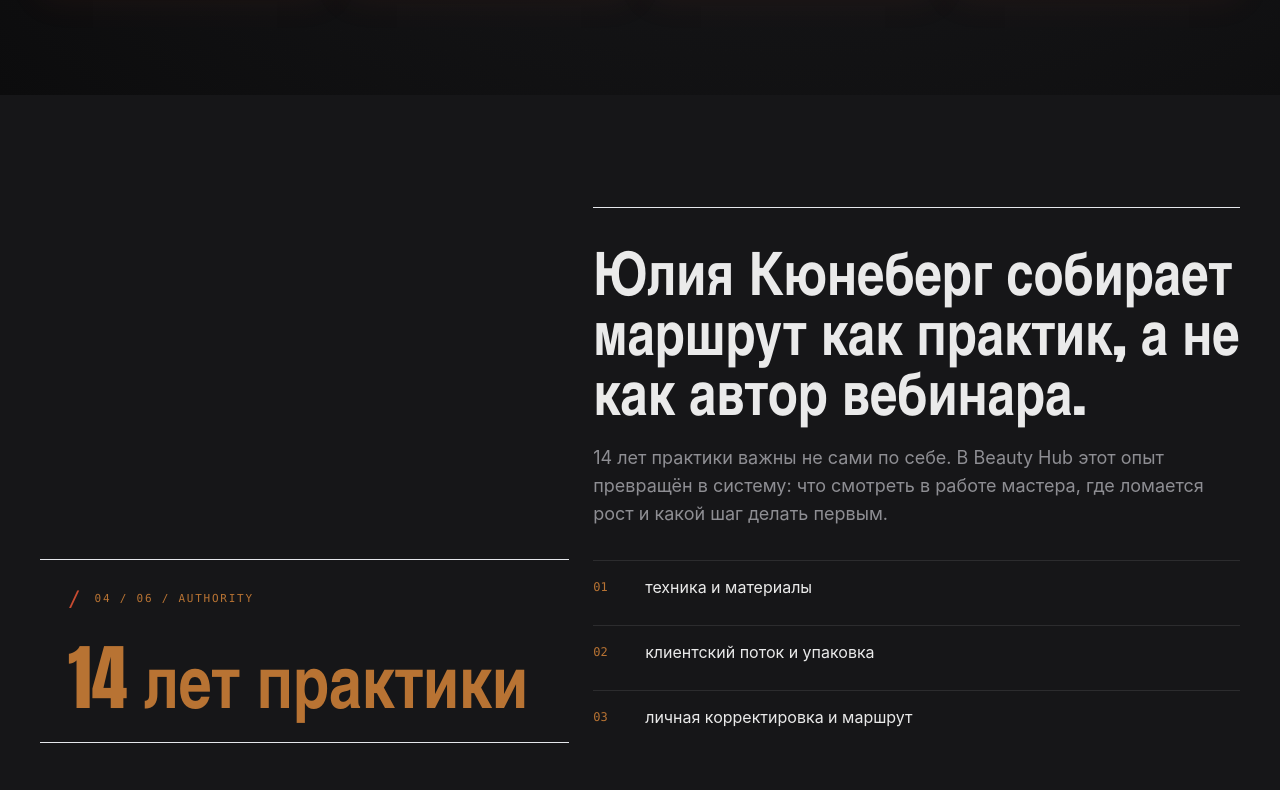
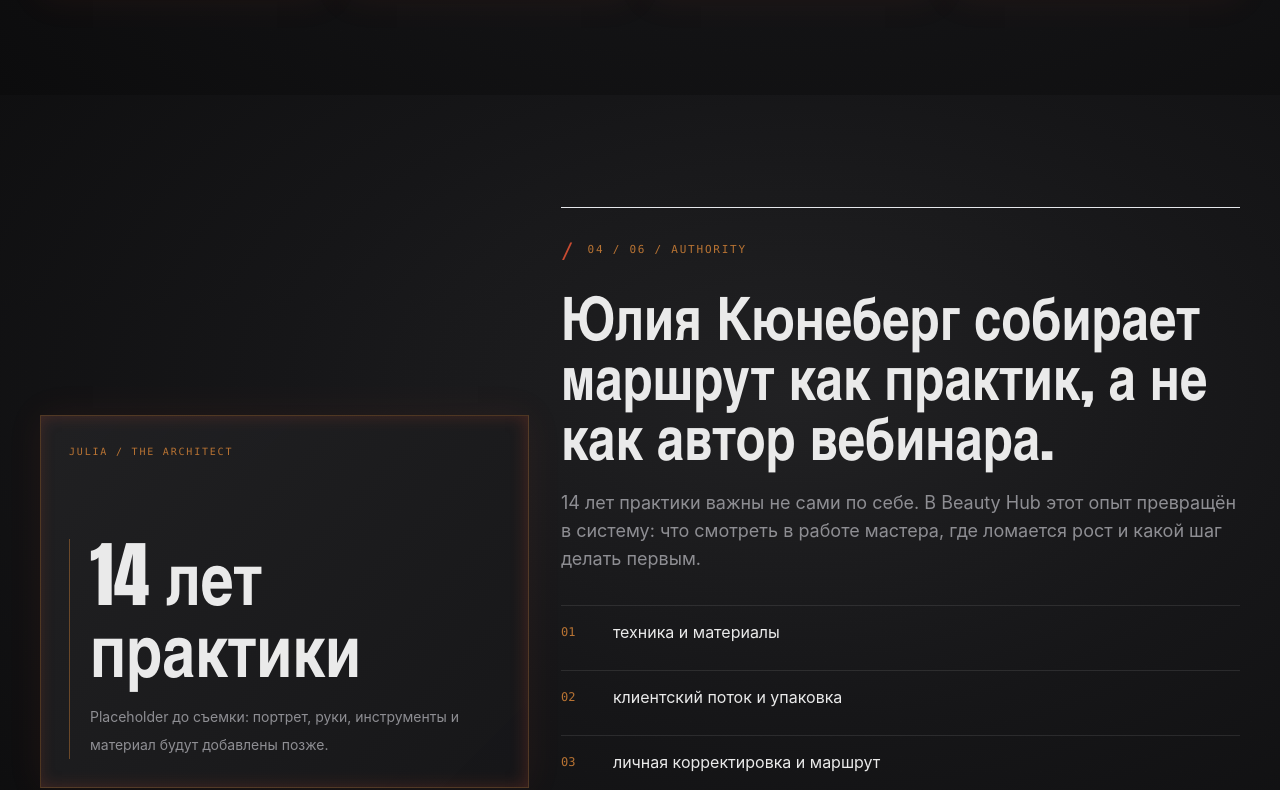
Before and after one commit to KIRA565767/beauty-hub-landing, a React (Vite) app: page / in a window 1280 px wide. Shown: the part 3253-4043 px from the top of the page. Built offline with nearby package versions, Linux system fonts and the light colour scheme; no server answers.

Commit message:
Add abstract Julia authority placeholder

```diff
--- a/src/beauty-hub/components/sections/AuthoritySection.jsx
+++ b/src/beauty-hub/components/sections/AuthoritySection.jsx
@@ -4,17 +4,23 @@ import { SectionLabel } from "../ui/SectionLabel";
 
 export function AuthoritySection() {
   return (
-    <section id="authority" className="editorial-concrete min-h-svh px-4 pb-16 pt-24 text-dusty md:px-8 md:pb-24 md:pt-28 lg:px-10">
-      <div className="mx-auto grid max-w-[1240px] gap-6 lg:grid-cols-[0.9fr_1.1fr] lg:items-end">
-        <Reveal className="border-y border-dusty/16 bg-graphite/72 p-5 md:p-7">
-          <SectionLabel>{authority.tag}</SectionLabel>
-          <p className="mt-8 font-display text-5xl font-semibold leading-none text-copper md:text-7xl">
-            {authority.stat}
-          </p>
+    <section id="authority" className="editorial-graphite editorial-grain min-h-svh px-4 pb-16 pt-24 text-dusty md:px-8 md:pb-24 md:pt-28 lg:px-10">
+      <div className="relative z-10 mx-auto grid max-w-[1240px] gap-8 lg:grid-cols-[minmax(320px,0.72fr)_minmax(0,1fr)] lg:items-end">
+        <Reveal className="private-pass orange-rim-light min-h-[360px] p-5 md:p-7">
+          <p className="font-mono text-[10px] uppercase tracking-[0.18em] text-copper">JULIA / THE ARCHITECT</p>
+          <div className="mt-20 border-l border-copper/50 pl-5">
+            <p className="font-display text-5xl font-semibold leading-none text-dusty md:text-7xl">
+              {authority.stat}
+            </p>
+            <p className="mt-5 text-sm leading-7 text-mineral">
+              Placeholder до съемки: портрет, руки, инструменты и материал будут добавлены позже.
+            </p>
+          </div>
         </Reveal>
 
         <Reveal delay={0.04} className="border-t border-dusty/18 pt-8">
-          <h2 className="font-display text-4xl font-semibold leading-[1.02] md:text-6xl">{authority.headline}</h2>
+          <SectionLabel>{authority.tag}</SectionLabel>
+          <h2 className="mt-6 font-display text-4xl font-semibold leading-[1.02] md:text-6xl">{authority.headline}</h2>
           <p className="mt-6 max-w-[720px] text-base leading-8 text-mineral md:text-lg">{authority.lead}</p>
           <ul className="mt-8 grid gap-3">
             {authority.areas.map((area, index) => (
```
